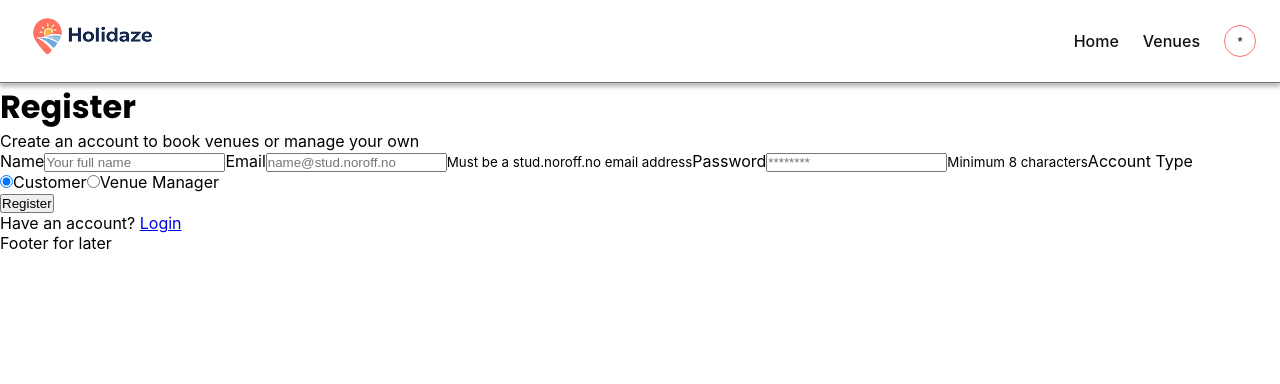
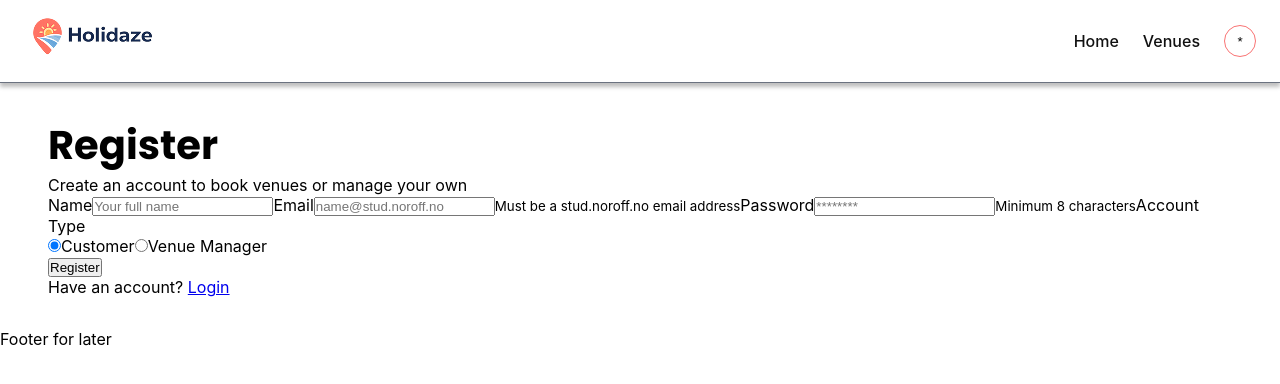
Before and after one commit to olekb2001/Ole-Kristian-Berge-PE2, a React (Vite) app: page /register in a window 1280 px wide. Shown: the top 384 px of the page. Built offline with nearby package versions, Linux system fonts and the light colour scheme; a web font is replaced by a local one.

Commit message:
added css doc for register page

```diff
--- /dev/null
+++ b/src/pages/Register.css
@@ -0,0 +1,8 @@
+.register-page {
+  padding: 32px 48px;
+}
+
+.register-title{
+    font-family: "Poppins", sans-serif;
+    font-size: 40px;
+}
--- a/src/pages/Register.jsx
+++ b/src/pages/Register.jsx
@@ -1,5 +1,7 @@
 import { useState } from "react"
 import { registerTheUser } from "../api/auth"
+import { Link } from "react-router-dom";
+import "./Register.css";
 /*
 this page allowes new users to create an account.
 
@@ -46,6 +48,8 @@ export default function Register(){
 
             <div className="register-card">
                 <form onSubmit={handleSubmit} className="register-form">
+
+                    {/*name input */}
                     <label>Name</label>
                     <input
                         type="text"
@@ -53,7 +57,7 @@ export default function Register(){
                         value={name}
                         onChange={(e) => setName(e.target.value)}
                     />
-
+                    {/*email input */}
                     <label>Email</label>
                     <input
                         type="email"
@@ -63,6 +67,7 @@ export default function Register(){
                     />
                     <small>Must be a stud.noroff.no email address</small>
 
+                    {/*password input */}
                     <label>Password</label>
                     <input
                         type="password"
@@ -72,6 +77,7 @@ export default function Register(){
                     />
                     <small>Minimum 8 characters</small>
 
+                     {/*Account type selection */}
                     <label>Account Type</label>
                     <div className="account-type">
                         <label>
@@ -96,13 +102,17 @@ export default function Register(){
                             Venue Manager
                         </label>
                     </div>
+
+                    {/* Submit button */}
                     <button type="submit" className="register-button">Register</button>
-                    <p className="login-link">Have an account? <a href = "/login">Login</a></p>
 
+                    {/*Link to login page */}
+                    <p className="login-link">Have an account? <Link to="/login">Login</Link></p>
+
+                    {/* Message after submission */}
                     {message && <p>{message}</p>}
                 </form>
             </div>
         </div>
     )
-
 }
```
